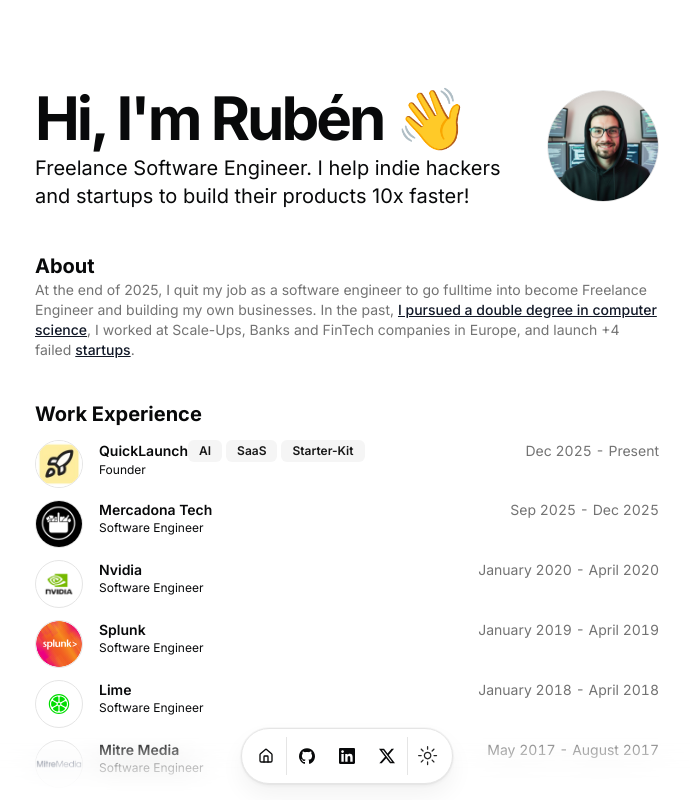
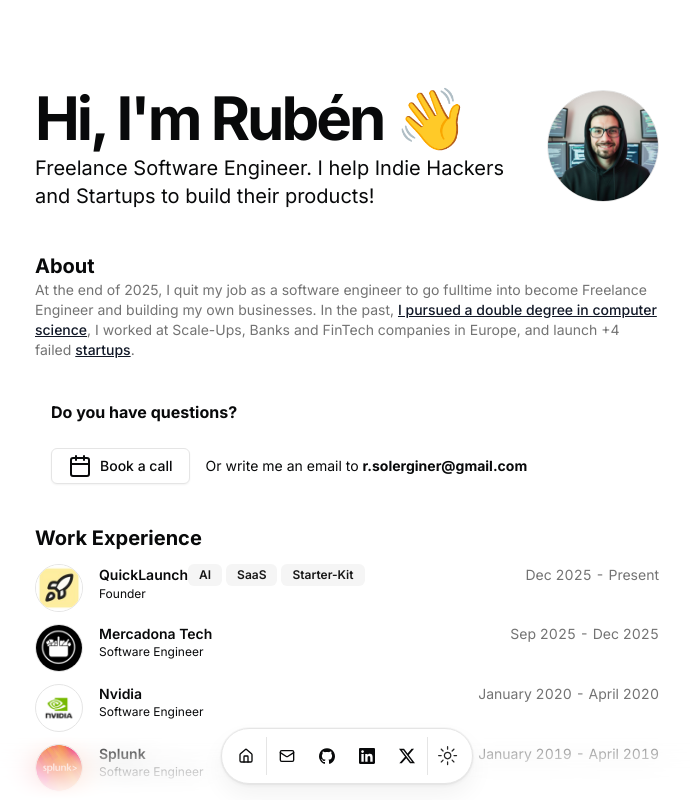
Before and after one commit to RSginer/website, a Next.js app: page / in a window 1280 px wide. Shown: the top 800 px of the page, without its empty margins (293-983 px from the left). Built offline with nearby package versions, Linux system fonts and the light colour scheme.

Commit message:
add more info

```diff
--- a/src/app/page.tsx
+++ b/src/app/page.tsx
@@ -8,7 +8,7 @@
 import { DATA } from "@/data/resume";
 import Link from "next/link";
 import Markdown from "react-markdown";
-
+import ButtonsSection from "@/components/buttons-section";
 const BLUR_FADE_DELAY = 0.04;
 
 export default function Page() {
@@ -49,6 +49,7 @@
           </Markdown>
         </BlurFade>
       </section>
+      <ButtonsSection></ButtonsSection>
       <section id="work">
         <div className="flex min-h-0 flex-col gap-y-3">
           <BlurFade delay={BLUR_FADE_DELAY * 5}>
--- /dev/null
+++ b/src/components/buttons-section.tsx
@@ -0,0 +1,36 @@
+"use client";
+
+import { Calendar, Mail } from "lucide-react";
+import { Button } from "./ui/button";
+import BlurFade from "./magicui/blur-fade";
+const BLUR_FADE_DELAY = 0.04;
+const ButtonsSection = () => {
+  return (
+    <section className="w-full flex">
+      <BlurFade className="" delay={BLUR_FADE_DELAY * 4.5}>
+        <p className="pl-4 text-md font-bold mb-6">Do you have questions?</p>
+        <div className="flex items-center gap-4">
+          <Button
+            onClick={() => {
+              window.location.href =
+                "https://calendly.com/quicklaunchyoursaas/30min";
+            }}
+            variant="outline"
+            className="ml-4"
+          >
+            <Calendar />
+            <span className="ml-2">Book a call</span>
+          </Button>
+          <span className="text-sm">
+            Or write me an email to{" "}
+            <a className="font-bold" href="mailto:r.solerginer@gmail.com">
+              r.solerginer@gmail.com
+            </a>
+          </span>
+        </div>
+      </BlurFade>
+    </section>
+  );
+};
+
+export default ButtonsSection;
--- a/src/data/blog.ts
+++ /dev/null
@@ -1,70 +0,0 @@
-import fs from "fs";
-import matter from "gray-matter";
-import path from "path";
-import rehypePrettyCode from "rehype-pretty-code";
-import rehypeStringify from "rehype-stringify";
-import remarkGfm from "remark-gfm";
-import remarkParse from "remark-parse";
-import remarkRehype from "remark-rehype";
-import { unified } from "unified";
-
-type Metadata = {
-  title: string;
-  publishedAt: string;
-  summary: string;
-  image?: string;
-};
-
-function getMDXFiles(dir: string) {
-  return fs.readdirSync(dir).filter((file) => path.extname(file) === ".mdx");
-}
-
-export async function markdownToHTML(markdown: string) {
-  const p = await unified()
-    .use(remarkParse)
-    .use(remarkGfm)
-    .use(remarkRehype)
-    .use(rehypePrettyCode, {
-      // https://rehype-pretty.pages.dev/#usage
-      theme: {
-        light: "min-light",
-        dark: "min-dark",
-      },
-      keepBackground: false,
-    })
-    .use(rehypeStringify)
-    .process(markdown);
-
-  return p.toString();
-}
-
-export async function getPost(slug: string) {
-  const filePath = path.join("content", `${slug}.mdx`);
-  let source = fs.readFileSync(filePath, "utf-8");
-  const { content: rawContent, data: metadata } = matter(source);
-  const content = await markdownToHTML(rawContent);
-  return {
-    source: content,
-    metadata,
-    slug,
-  };
-}
-
-async function getAllPosts(dir: string) {
-  let mdxFiles = getMDXFiles(dir);
-  return Promise.all(
-    mdxFiles.map(async (file) => {
-      let slug = path.basename(file, path.extname(file));
-      let { metadata, source } = await getPost(slug);
-      return {
-        metadata,
-        slug,
-        source,
-      };
-    }),
-  );
-}
-
-export async function getBlogPosts() {
-  return getAllPosts(path.join(process.cwd(), "content"));
-}
--- a/src/data/resume.tsx
+++ b/src/data/resume.tsx
@@ -8,7 +8,7 @@
   location: "Valencia, Spain",
   locationLink: "https://www.google.com/maps/place/valencia",
   description:
-    "Freelance Software Engineer. I help indie hackers and startups to build their products 10x faster!",
+    "Freelance Software Engineer. I help Indie Hackers and Startups to build their products!",
   summary:
     "At the end of 2025, I quit my job as a software engineer to go fulltime into become Freelance Engineer and building my own businesses. In the past, [I pursued a double degree in computer science](/#education), I worked at Scale-Ups, Banks and FinTech companies in Europe, and launch +4 failed [startups](/#startups).",
   avatarUrl: "/me.jpeg",
@@ -34,6 +34,13 @@
     email: "r.solerginer@gmail.com",
     tel: "+34 600200862",
     social: {
+      Email: {
+        name: "Email",
+        url: "mailto:r.solerginer@gmail.com",
+        icon: Icons.email,
+
+        navbar: true,
+      },
       GitHub: {
         name: "GitHub",
         url: "https://github.com/RSginer",
```
